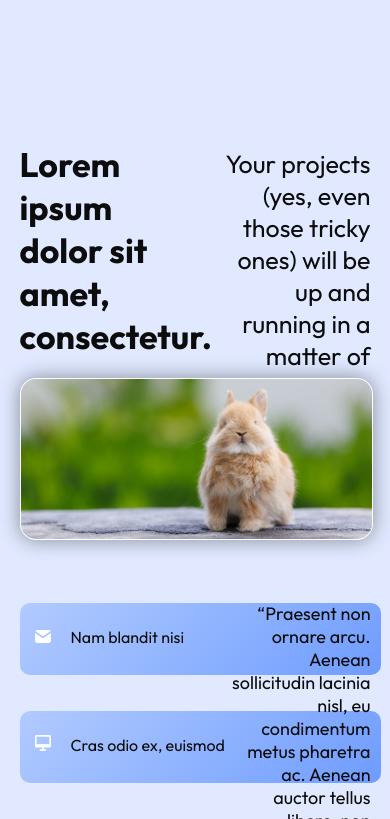
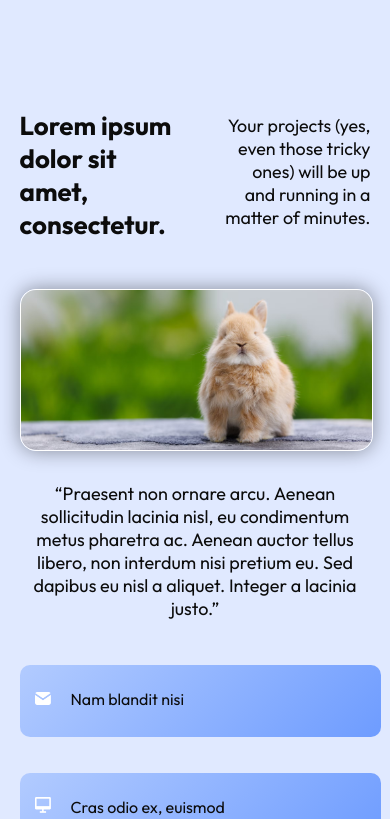
Before and after one commit to m-inic/Tascoder, a React (Vite) app in the folder Tascoder/: page / in a window 390 px wide. Shown: the part 7345-8164 px from the top of the page. Built offline with nearby package versions, Linux system fonts and the light colour scheme.

Commit message:
trecina od predzadnji deo

```diff
--- a/Tascoder/src/components/masterComponentsQueries.css
+++ b/Tascoder/src/components/masterComponentsQueries.css
@@ -701,7 +701,7 @@
   }
 
   #root #availableOptionsSection #availableOptionsArticle1 {
-    height: 30%;
+    height: 1000px;
   }
 
   #root #availableOptionsSection .availableOptionsTextsHolder {
@@ -711,7 +711,7 @@
 
   #availableOptionsArticle1 .availableOptionsTextsHolder h2 {
     width: 42%;
-    font-size: 25px;
+    font-size: calc(12px + 1.5vw);
     top: 5px;
   }
 
@@ -721,12 +721,13 @@
     ul {
     position: absolute;
     width: 100%;
-    bottom: 80px;
+    bottom: 120px;
     height: 360px;
   }
 
   #availableOptionsArticle1 .availableOptionsTextsHolder h1 {
-    font-size: 34px;
+    font-size: calc(20px + 1.5vw);
+    max-width: 16rem;
   }
 
   #root #availableOptionsSection .availableOptionsTextsHolder li {
@@ -739,6 +740,19 @@
     position: absolute;
     height: 10rem;
     left: 0;
-    top: 235px;
+    top: 180px;
+  }
+
+  #availableOptionsSection
+    #availableOptionsArticle1
+    .availableOptionsTextsHolder
+    q {
+    left: 50%;
+    top: 442px;
+    transform: translate(-50%, -50%);
+    width: 100%;
+    text-align: center;
+    bottom: unset;
+    max-width: 430px;
   }
 }
```
